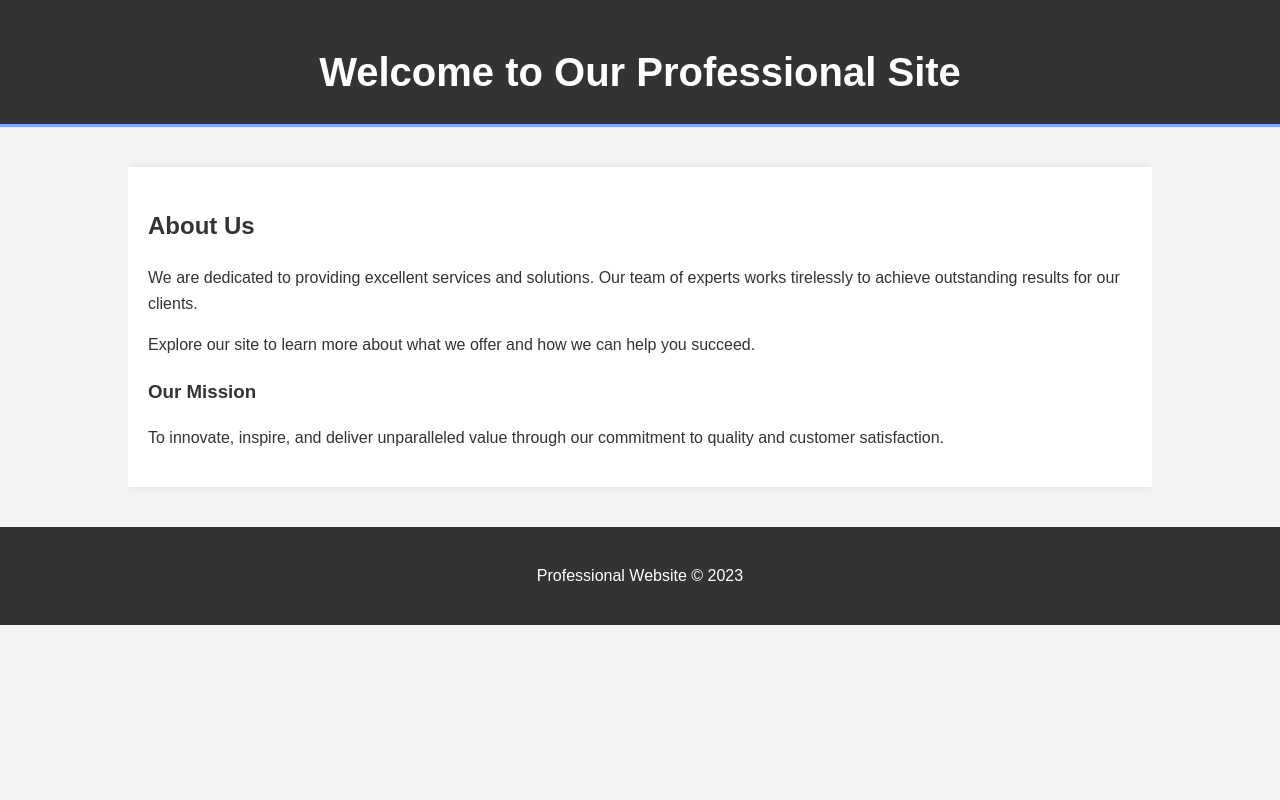
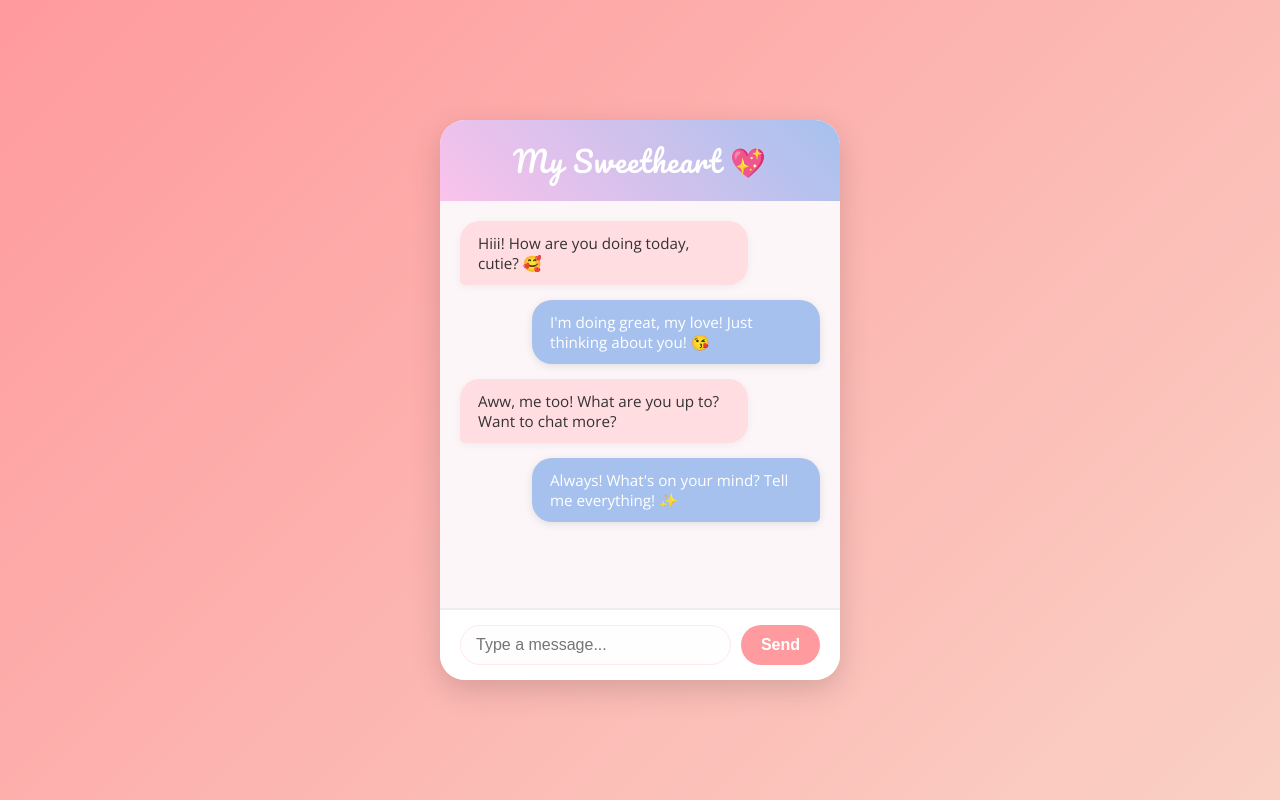
Before and after one commit to devgrowr/test, a plain HTML site: page index.html in a window 1280 px wide. Drawn offline with nearby package versions, Linux system fonts and the light colour scheme.

Commit message:
Update index.html with cute girlfriend chatting app design

```diff
--- a/index.html
+++ b/index.html
@@ -3,68 +3,134 @@
 <head>
     <meta charset="UTF-8">
     <meta name="viewport" content="width=device-width, initial-scale=1.0">
-    <title>Professional Website</title>
+    <title>My Cute Chat App! 💖</title>
+    <link href="https://fonts.googleapis.com/css2?family=Pacifico&family=Open+Sans:wght@400;700&display=swap" rel="stylesheet">
     <style>
         body {
-            font-family: Arial, sans-serif;
-            line-height: 1.6;
+            font-family: 'Open Sans', sans-serif;
             margin: 0;
-            padding: 0;
-            background: #f4f4f4;
+            display: flex;
+            justify-content: center;
+            align-items: center;
+            min-height: 100vh;
+            background: linear-gradient(135deg, #ff9a9e 0%, #fad0c4 99%, #fad0c4 100%); /* Dreamy gradient! */
+            color: #4a4a4a;
+            overflow: hidden;
+        }
+        .chat-container {
+            width: 90%;
+            max-width: 400px;
+            background: #fff;
+            border-radius: 25px;
+            box-shadow: 0 10px 30px rgba(0, 0, 0, 0.15);
+            overflow: hidden;
+            display: flex;
+            flex-direction: column;
+            height: 70vh; /* Make it a good size for a phone screen */
+        }
+        .chat-header {
+            background: linear-gradient(45deg, #fbc2eb 0%, #a6c1ee 100%); /* Cute header gradient */
+            color: white;
+            padding: 15px 20px;
+            text-align: center;
+            font-family: 'Pacifico', cursive;
+            font-size: 1.8em;
+            letter-spacing: 1px;
+            box-shadow: 0 2px 10px rgba(0, 0, 0, 0.1);
+        }
+        .chat-messages {
+            flex-grow: 1;
+            padding: 20px;
+            overflow-y: auto;
+            background-color: #fcf6f9; /* Soft background for messages */
+            border-bottom: 1px solid #eee;
+        }
+        .message {
+            margin-bottom: 15px;
+            display: flex;
+            align-items: flex-end;
+        }
+        .message.you {
+            justify-content: flex-end;
+        }
+        .message.them {
+            justify-content: flex-start;
+        }
+        .message-bubble {
+            max-width: 70%;
+            padding: 12px 18px;
+            border-radius: 20px;
+            position: relative;
+            word-wrap: break-word;
+            font-size: 0.95em;
+        }
+        .message.you .message-bubble {
+            background-color: #a6c1ee; /* Your messages */
+            color: white;
+            border-bottom-right-radius: 5px;
+            box-shadow: 0 2px 8px rgba(0,0,0,0.1);
+        }
+        .message.them .message-bubble {
+            background-color: #ffdde1; /* Their messages */
             color: #333;
+            border-bottom-left-radius: 5px;
+            box-shadow: 0 2px 8px rgba(0,0,0,0.05);
         }
-        .container {
-            width: 80%;
-            margin: auto;
-            overflow: hidden;
-            padding: 20px 0;
+        .chat-input {
+            padding: 15px 20px;
+            background: #fff;
+            border-top: 1px solid #eee;
+            display: flex;
         }
-        header {
-            background: #333;
-            color: #fff;
-            padding-top: 20px;
-            min-height: 70px;
-            border-bottom: #77aaff 3px solid;
-            text-align: center;
+        .chat-input input {
+            flex-grow: 1;
+            border: 1px solid #ffe8e8;
+            border-radius: 20px;
+            padding: 10px 15px;
+            font-size: 1em;
+            outline: none;
+            margin-right: 10px;
+            background-color: #fefeff;
         }
-        header h1 {
-            margin: 0;
-            font-size: 2.5em;
+        .chat-input button {
+            background: #ff9a9e; /* Send button color */
+            color: white;
+            border: none;
+            border-radius: 20px;
+            padding: 10px 20px;
+            cursor: pointer;
+            font-size: 1em;
+            font-weight: bold;
+            transition: background 0.3s ease;
         }
-        .main-content {
-            padding: 20px;
-            background: #fff;
-            margin-top: 20px;
-            box-shadow: 0 0 10px rgba(0,0,0,0.1);
-        }
-        footer {
-            text-align: center;
-            padding: 20px;
-            background: #333;
-            color: #fff;
-            margin-top: 20px;
+        .chat-input button:hover {
+            background: #ff7f8a;
         }
     </style>
 </head>
 <body>
-    <header>
-        <div class="container">
-            <h1>Welcome to Our Professional Site</h1>
+    <div class="chat-container">
+        <div class="chat-header">
+            My Sweetheart 💖
         </div>
-    </header>
-
-    <div class="container">
-        <section class="main-content">
-            <h2>About Us</h2>
-            <p>We are dedicated to providing excellent services and solutions. Our team of experts works tirelessly to achieve outstanding results for our clients.</p>
-            <p>Explore our site to learn more about what we offer and how we can help you succeed.</p>
-            <h3>Our Mission</h3>
-            <p>To innovate, inspire, and deliver unparalleled value through our commitment to quality and customer satisfaction.</p>
-        </section>
+        <div class="chat-messages">
+            <div class="message them">
+                <div class="message-bubble">Hiii! How are you doing today, cutie? 🥰</div>
+            </div>
+            <div class="message you">
+                <div class="message-bubble">I'm doing great, my love! Just thinking about you! 😘</div>
+            </div>
+            <div class="message them">
+                <div class="message-bubble">Aww, me too! What are you up to? Want to chat more?</div>
+            </div>
+            <div class="message you">
+                <div class="message-bubble">Always! What's on your mind? Tell me everything! ✨</div>
+            </div>
+        </div>
+        <div class="chat-input">
+            <input type="text" placeholder="Type a message...">
+            <button>Send</button>
+        </div>
     </div>
-
-    <footer>
-        <p>Professional Website &copy; 2023</p>
-    </footer>
 </body>
 </html>
```
